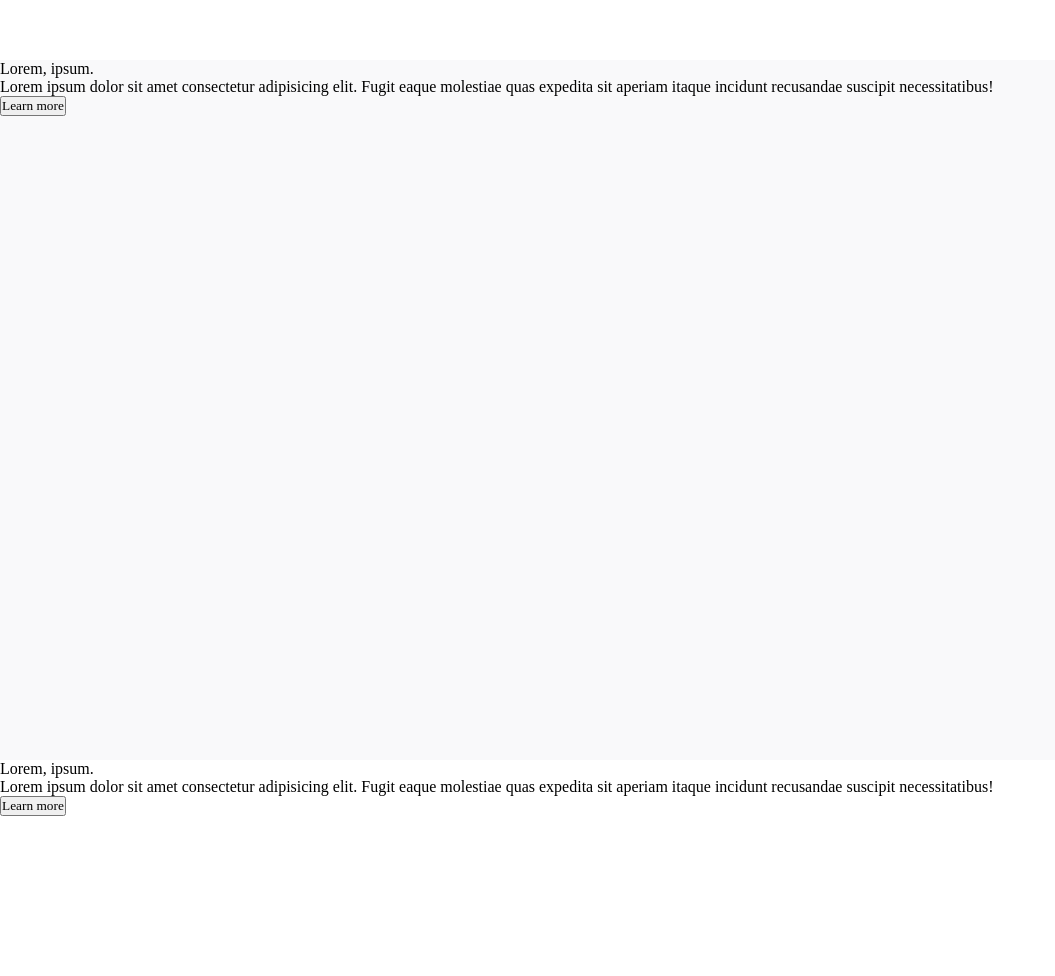
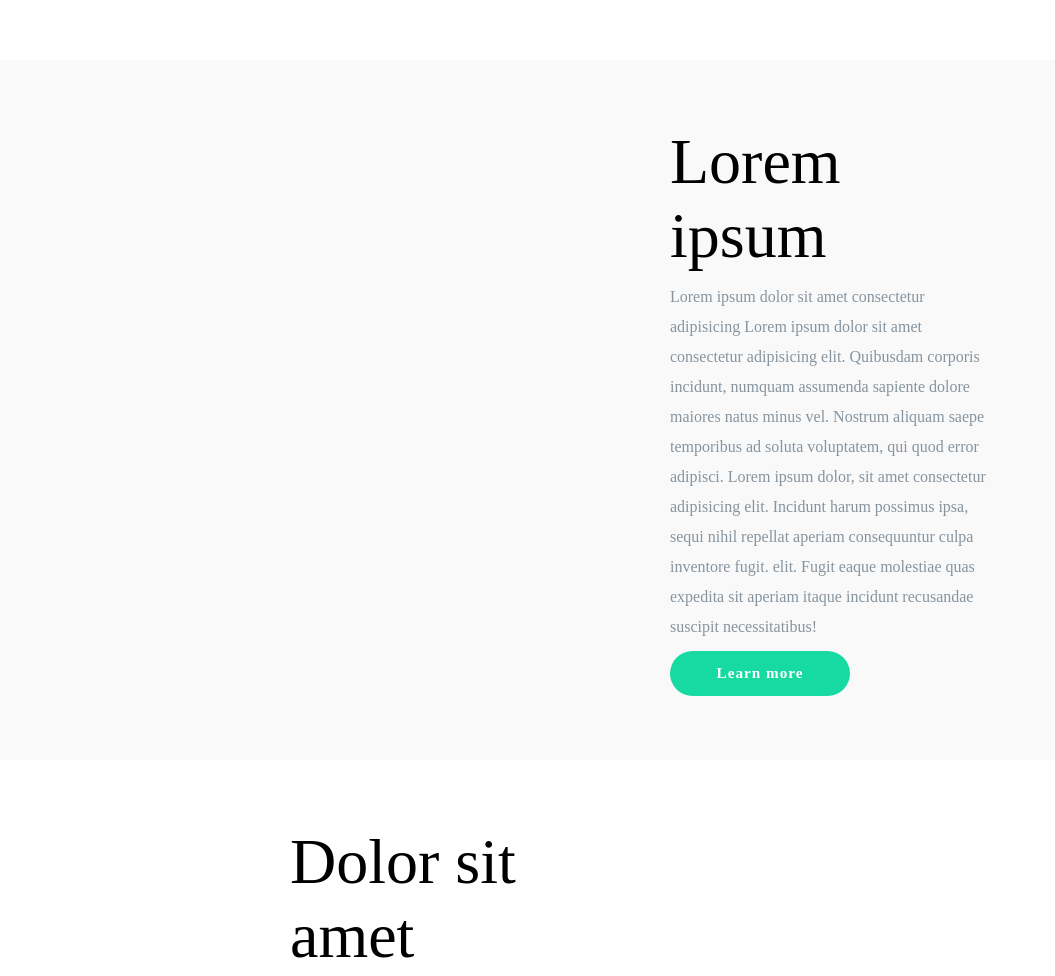
Before and after one commit to vapvin/Product, a plain HTML site: page Alecto/index.html in a window 1280 px wide. Shown: the part 2100-3076 px from the top of the page, without its empty margins (0-1055 px from the left). Drawn offline with Linux system fonts and the light colour scheme; files whose address does not match are found by name.

Commit message:
Alecto Last Class To friday

```diff
--- a/Alecto/css/style.css
+++ b/Alecto/css/style.css
@@ -47,6 +47,7 @@ nav {
   height: 100px;
   padding: 50px 100px 20px;
   z-index: 9999;
+  transition: 0.3s;
 }
 
 .logo {
@@ -178,7 +179,6 @@ main {
   height: 1px;
   background: #17daa3;
   margin-bottom: 40px;
-
 }
 
 .about_text p {
@@ -220,7 +220,6 @@ main {
   color: #fff;
 }
 
-
 .items h3 {
   font-size: 1.7rem;
   margin: 20px 0;
@@ -256,28 +255,67 @@ main {
   letter-spacing: 1px;
 }
 
-
 .text_box {
   width: 100%;
   height: 1400px;
-
 }
 
 .text_box_items {
   width: 100%;
   height: 700px;
   background: #fff;
-
+  display: flex;
+  flex-direction: column;
+  justify-content: space-around;
+  padding: 0 260px;
 }
 
 .text_box_items:first-child {
   background: #f9f9fa;
+  align-items: flex-end;
+}
+
+.text_box_items:nth-child(2) {
+  align-items: flex-start;
+}
+
+.box_container {
+  text-align: left;
+  width: 50%;
+  height: 100%;
+  display: flex;
+  flex-direction: column;
+  justify-content: space-around;
+  align-items: flex-start;
+  padding: 60px 30px;
+}
+
+.box_container h4 {
+  font-size: 4rem;
+  font-weight: 400;
+}
+
+.box_container p {
+  line-height: 30px;
+  color: #87949e;
+}
+
+.box_container button {
+  width: 180px;
+  height: 45px;
+  border: none;
+  background: #17daa3;
+  color: white;
+  outline: none;
+  border-radius: 50px;
+  font-size: 0.95rem;
+  font-weight: 600;
+  letter-spacing: 1px;
 }
 
 .slide_sec {
   width: 100%;
   height: 700px;
-
 }
 
 .services {
--- a/Alecto/index.html
+++ b/Alecto/index.html
@@ -96,20 +96,42 @@
         </div>
 
       </section>
+
       <section class="text_box">
+
+
+
         <div class="text_box_items">
-          <h4>Lorem, ipsum.</h4>
-          <p>Lorem ipsum dolor sit amet consectetur adipisicing elit. Fugit eaque molestiae quas expedita sit aperiam
-            itaque incidunt recusandae suscipit necessitatibus!</p>
-          <button>Learn more</button>
+          <div class="box_container">
+            <h4>Lorem ipsum</h4>
+            <p>Lorem ipsum dolor sit amet consectetur adipisicing Lorem ipsum dolor sit amet consectetur adipisicing
+              elit. Quibusdam corporis incidunt, numquam assumenda sapiente dolore maiores natus minus vel. Nostrum
+              aliquam saepe temporibus ad soluta voluptatem, qui quod error adipisci. Lorem ipsum dolor, sit amet
+              consectetur adipisicing elit. Incidunt harum possimus ipsa, sequi nihil repellat aperiam consequuntur
+              culpa inventore fugit. elit. Fugit eaque molestiae quas
+              expedita sit aperiam
+              itaque incidunt recusandae suscipit necessitatibus!</p>
+            <button>Learn more</button>
+          </div>
         </div>
 
+
+
         <div class="text_box_items">
-          <h4>Lorem, ipsum.</h4>
-          <p>Lorem ipsum dolor sit amet consectetur adipisicing elit. Fugit eaque molestiae quas expedita sit aperiam
-            itaque incidunt recusandae suscipit necessitatibus!</p>
-          <button>Learn more</button>
+          <div class="box_container">
+            <h4>Dolor sit amet</h4>
+            <p>Lorem ipsum dolor sit amet consectetur adipisicing Lorem ipsum dolor sit amet consectetur adipisicing
+              elit. Quibusdam corporis incidunt, numquam assumenda sapiente dolore maiores natus minus vel. Nostrum
+              aliquam saepe temporibus ad soluta voluptatem, qui quod error adipisci. Lorem ipsum dolor, sit amet
+              consectetur adipisicing elit. Incidunt harum possimus ipsa, sequi nihil repellat aperiam consequuntur
+              culpa inventore fugit. elit. Fugit eaque molestiae quas
+              expedita sit aperiam
+              itaque incidunt recusandae suscipit necessitatibus!</p>
+            <button>Learn more</button>
+          </div>
         </div>
+
+
 
       </section>
       <section class="slide_sec">
--- a/Alecto/js/main.js
+++ b/Alecto/js/main.js
@@ -69,3 +69,17 @@ function prevSlides() {
 nextSlides();
 nextBtn.addEventListener("click", nextSlides);
 prevBtn.addEventListener("click", prevSlides);
+
+const nav = document.querySelector("nav");
+
+const fixFunction = () => {
+  if (document.documentElement.scrollTop > 20) {
+    nav.style.background = "rgba(0,0,0,0.7)";
+  } else {
+    nav.style.background = "none";
+  }
+}
+
+window.onscroll = function () {
+  fixFunction();
+}
```
